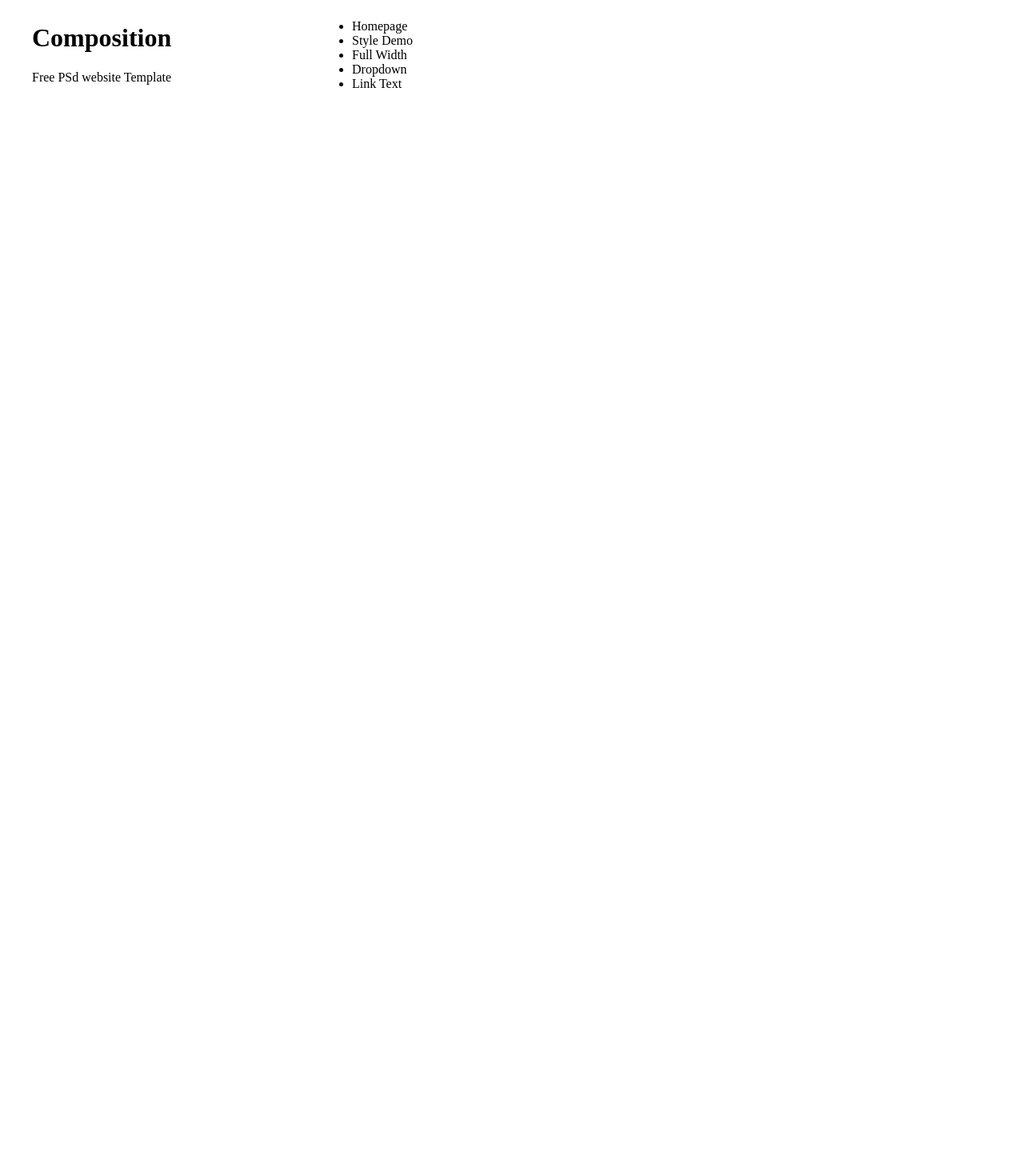
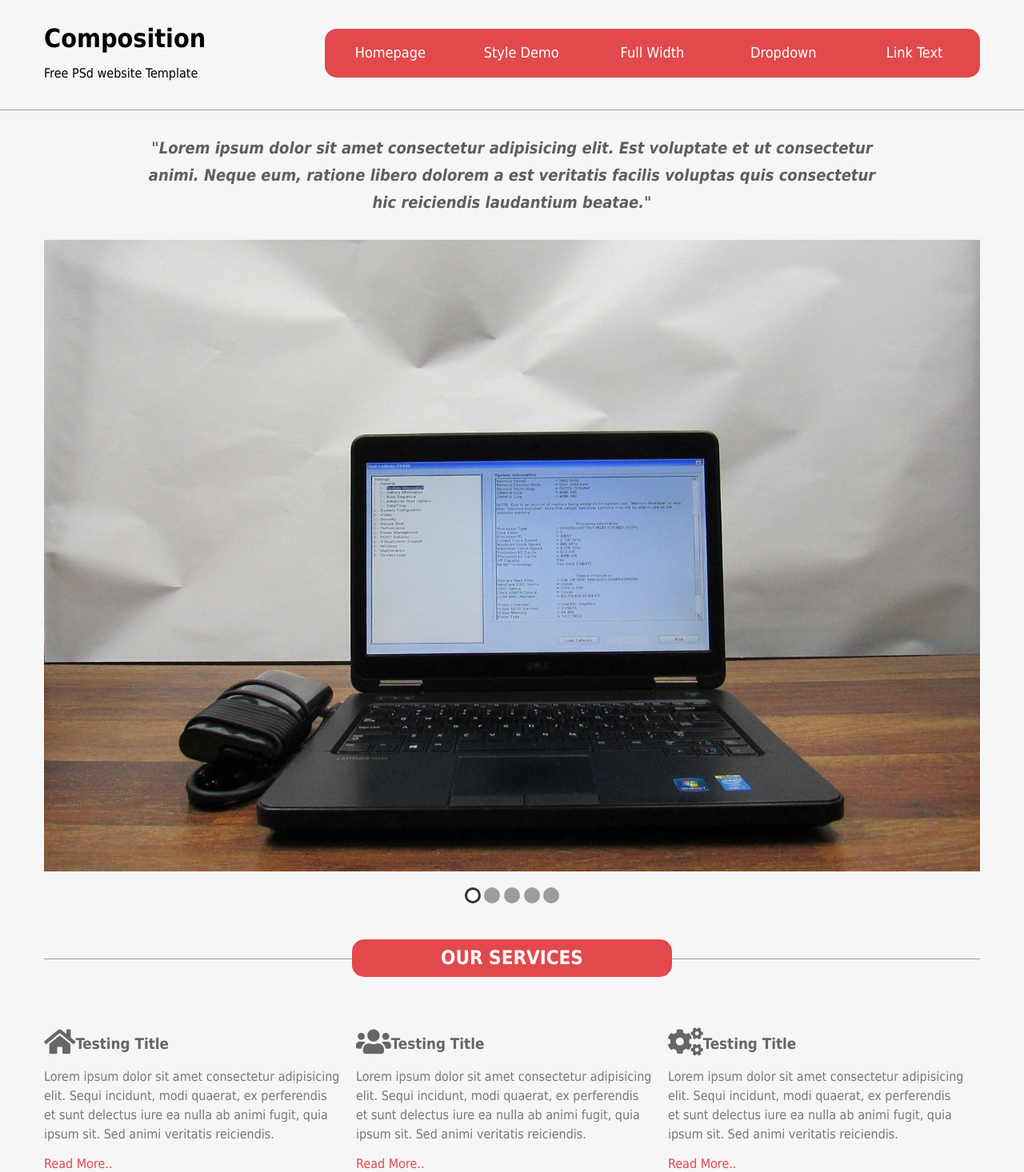
Before and after one commit to Mdjamel/scss, a website: page index.html in a window 1280 px wide. Shown: the whole page at 80% size. Before the commit the page ends 800 px from the top, so only its background shows below. Drawn offline with Linux system fonts and the light colour scheme.

Commit message:
update from home 1

```diff
--- a/index.html
+++ b/index.html
@@ -7,7 +7,14 @@
     <meta http-equiv="X-UA-Compatible" content="ie=edge">
     <title>Sass Practical</title>
     <link rel="stylesheet" href="css/homepage.css">
+    <link rel="stylesheet" href="css/normalize.css">
+    <link rel="stylesheet" href="https://use.fontawesome.com/releases/v5.2.0/css/all.css" integrity="sha384-hWVjflwFxL6sNzntih27bfxkr27PmbbK/iSvJ+a4+0owXq79v+lsFkW54bOGbiDQ"
+        crossorigin="anonymous">
+
+
+
 </head>
+
 
 <body>
     <!-- Start Header -->
@@ -18,15 +25,76 @@
                 <p>Free PSd website Template</p>
             </div>
             <ul class="navbar">
-                <li>Homepage</li>
-                <li>Style Demo</li>
-                <li>Full Width</li>
-                <li>Dropdown</li>
-                <li>Link Text</li>
+                <li>
+                    <a href="#">Homepage</a>
+                </li>
+                <li>
+                    <a href="#">Style Demo</a>
+                    <li>
+                        <a href="#">Full Width</a>
+                    </li>
+                    <li>
+                        <a href="#">Dropdown</a>
+                    </li>
+                    <li>
+                        <a href="#">Link Text</a>
+                    </li>
             </ul>
         </div>
     </div>
     <!-- End Header -->
+    <!-- Start Slider -->
+    <div class="slider">
+        <div class="container">
+            <blockquote>
+                "Lorem ipsum dolor sit amet consectetur adipisicing elit. Est voluptate et ut consectetur animi. Neque eum, ratione libero
+                dolorem a est veritatis facilis voluptas quis consectetur hic reiciendis laudantium beatae."
+            </blockquote>
+            <img src="img/slider.jpg" alt="">
+            <ul class="bullets">
+                <li class="active"></li>
+                <li></li>
+                <li></li>
+                <li></li>
+                <li></li>
+            </ul>
+        </div>
+    </div>
+    <!-- End Slider -->
+    <!-- Start Services -->
+    <div class="services">
+        <div class="container">
+            <div class="headWithBorder">
+                <h2>Our Services</h2>
+            </div>
+            <div class="serviceBox">
+                <h3 class="serviceTitle">
+                    <i class="fas fa-home    "></i>Testing Title</h3>
+                <p class="servDescription">Lorem ipsum dolor sit amet consectetur adipisicing elit. Sequi incidunt, modi quaerat, ex perferendis et
+                    sunt delectus iure ea nulla ab animi fugit, quia ipsum sit. Sed animi veritatis reiciendis.</p>
+                <a class="link" href="#">Read More..</a>
+            </div>
+            <div class="serviceBox">
+                <h3 class="serviceTitle">
+                    <i class="fas fa-users    "></i>Testing Title</h3>
+                <p class="servDescription">Lorem ipsum dolor sit amet consectetur adipisicing elit. Sequi incidunt, modi quaerat, ex perferendis et
+                    sunt delectus iure ea nulla ab animi fugit, quia ipsum sit. Sed animi veritatis reiciendis.</p>
+                <a class="link" href="#">Read More..</a>
+            </div>
+            <div class="serviceBox">
+                <h3 class="serviceTitle">
+                    <i class="fas fa-cogs"></i>Testing Title</h3>
+                <p class="servDescription">Lorem ipsum dolor sit amet consectetur adipisicing elit. Sequi incidunt, modi quaerat, ex perferendis et
+                    sunt delectus iure ea nulla ab animi fugit, quia ipsum sit. Sed animi veritatis reiciendis.</p>
+                <a class="link" href="#">Read More..</a>
+            </div>
+        </div>
+
+
+
+    </div>
+    <!-- End Services -->
+
 </body>
 
 </html>
--- /dev/null
+++ b/sass/components/_headings.scss
@@ -0,0 +1,23 @@
+.headWithBorder {
+  position: relative;
+  h2 {
+    background-color: $redColor;
+    color: #fff;
+    text-align: center;
+    margin: 40px auto;
+    border-radius: 15px;
+    width: 400px;
+    padding: 10px 15px;
+    text-transform: uppercase;
+    &:before {
+      content: "";
+      width: 100%;
+      height: 1px;
+      background-color: $greyColor;
+      position: absolute;
+      left: 0;
+      top: 50%;
+      z-index: -1;
+    }
+  }
+}
--- a/sass/helpers/_variables.scss
+++ b/sass/helpers/_variables.scss
@@ -4,3 +4,5 @@ $minSmall: "(max-width: 768px)";
 
 $redColor: #e2494c;
 $greyColor: #9c9c9c;
+$floatLeft: left;
+$floatRight: right;
--- /dev/null
+++ b/sass/homepage-rtl.scss
@@ -0,0 +1,2 @@
+$floatLeft: right;
+$floatRight: left;
--- a/sass/homepage.scss
+++ b/sass/homepage.scss
@@ -1,7 +1,9 @@
 @import "sass/helpers/variables";
 @import "sass/helpers/mixins";
 @import "sass/layout/grid";
+@import "sass/components/headings";
 
+@import "sass/pages/globalpage";
 @import "sass/layout/header";
 @import "sass/pages/homepage";
 @import "sass/layout/footer";
--- a/sass/layout/_grid.scss
+++ b/sass/layout/_grid.scss
@@ -1,6 +1,10 @@
+* {
+  @include prefixer(box-sizing, border-box, webkit moz);
+}
 .container {
   width: 1200px;
   margin: auto;
   padding-left: 15px;
   padding-right: 15px;
+  position: relative;
 }
--- a/sass/layout/_header.scss
+++ b/sass/layout/_header.scss
@@ -1,16 +1,36 @@
 .header {
+  padding: 20px 0;
+  overflow: hidden;
+  border-bottom: 1px solid $greyColor;
   .logo {
     width: 30%;
-    float: left;
-    /*   h1 {
-    } */
-    /* p {
-    } */
+    float: $floatLeft;
+    h1 {
+      margin-bottom: 0;
+      margin-top: 10px;
+    }
+    p {
+    }
   }
   .navbar {
-    width: 60%;
-    float: left;
-    /* li {
-    } */
+    width: 70%;
+    float: $floatLeft;
+    background-color: $redColor;
+    border-radius: 15px;
+    li {
+      width: 20%;
+      float: $floatLeft;
+      font-size: 18px;
+      text-align: center;
+      a {
+        display: block;
+        padding: 20px 10px;
+        color: #fff;
+        text-decoration: none;
+        &:hover {
+          color: #ddd;
+        }
+      }
+    }
   }
 }
--- /dev/null
+++ b/sass/pages/_globalpage.scss
@@ -0,0 +1,14 @@
+body {
+  background-color: #f6f6f6;
+  font: {
+    family: Tahoma;
+    size: 16px;
+  }
+}
+
+ul,
+ol {
+  list-style: none;
+  padding-left: 0;
+  padding-right: 0;
+}
--- a/sass/pages/_homepage.scss
+++ b/sass/pages/_homepage.scss
@@ -1,29 +1,69 @@
-.product {
-  background-color: #999;
-  padding: 10px;
-  border: 1px solid #eee;
-  width: 300px;
-  height: 150px;
-  position: relative;
+/* Start Slider */
+.slider {
+  blockquote {
+    font: {
+      size: 20px;
+      style: italic;
+      weight: bold;
+      family: Tahoma;
+    }
 
-  @include prefixer(animation, fadeInOut 2s infinite linear, webkit moz o);
-  @include prefixer(box-shadow, 10px 10px 10px #ccc, webkit moz o);
-  .overlay {
-    @include overlay;
-    background-color: rgba($redColor, 0.4);
-    color: #eee;
-    opacity: 0;
+    line-height: 1.7;
+    text-align: center;
+    color: #5e5e5e;
+    width: 80%;
+    margin: 30px auto;
+  }
+  img {
+    max-width: 100%;
+  }
+
+  .bullets {
+    text-align: center;
+
+    li {
+      display: inline-block;
+      width: 20px;
+      height: 20px;
+      background-color: $greyColor;
+      border-radius: 50%;
+      border: 3px solid $greyColor;
+      cursor: pointer;
+      &.active,
+      &:hover {
+        border: 3px solid #333;
+        background-color: #fff;
+      }
+    }
   }
 }
+/* End Slider */
 
-@include keyFrame(fadeInOut) {
-  0% {
-    opacity: 0.5;
-  }
-  50% {
-    opacity: 1;
-  }
-  100% {
-    opacity: 0.5;
+/* Start Services */
+.services {
+  .serviceBox {
+    width: (100% / 3);
+    float: $floatLeft;
+    &:not(last-of-type) {
+      padding-right: 20px;
+    }
+    .serviceTitle {
+      color: #666;
+      i {
+        font-size: 35px;
+        position: relative;
+        top: 4px;
+      }
+    }
+
+    .servDescription {
+      color: #777;
+      line-height: 1.5;
+    }
+    .link {
+      color: $redColor;
+      text-decoration: none;
+    }
   }
 }
+/* End Services */
```
Also changed, not shown: css/homepage-rtl.css (added), css/homepage.css, css/normalize.css (added), img/slider.jpg (added).
